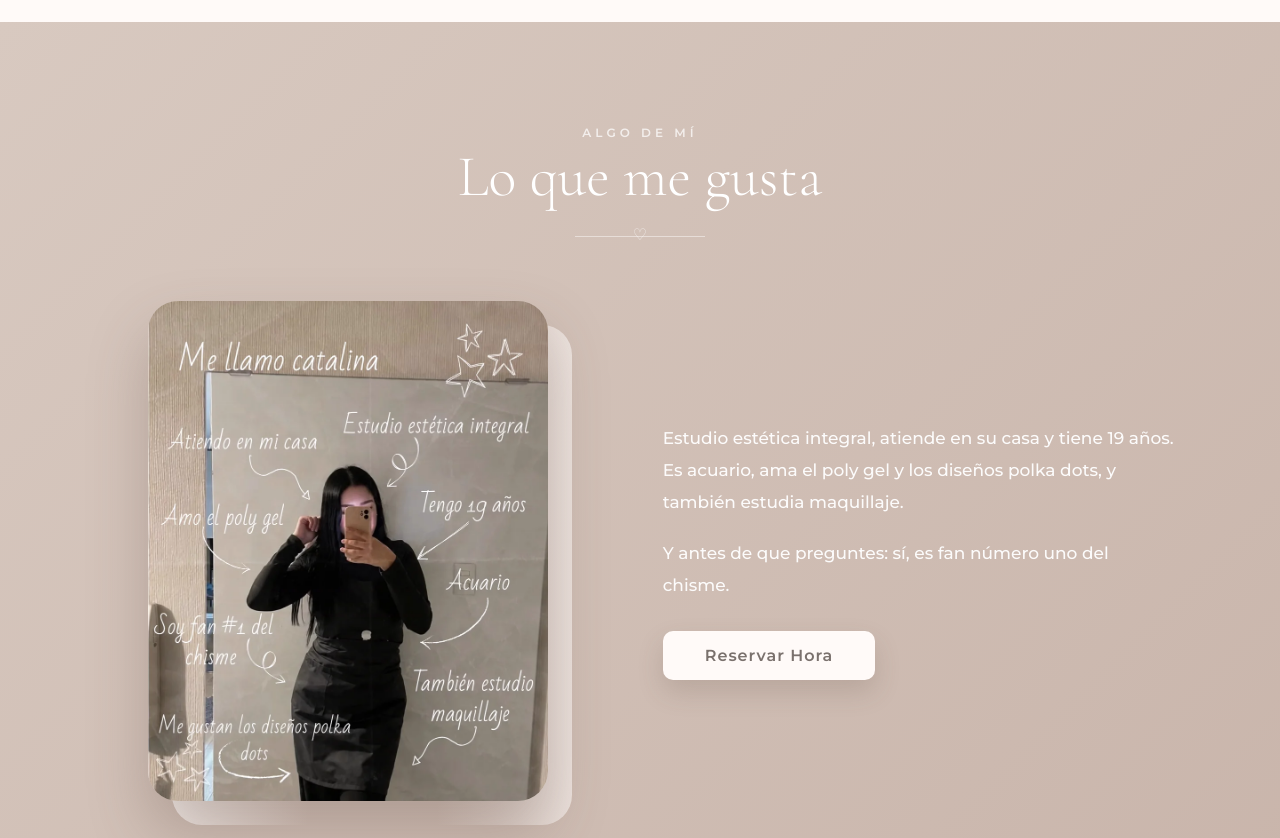
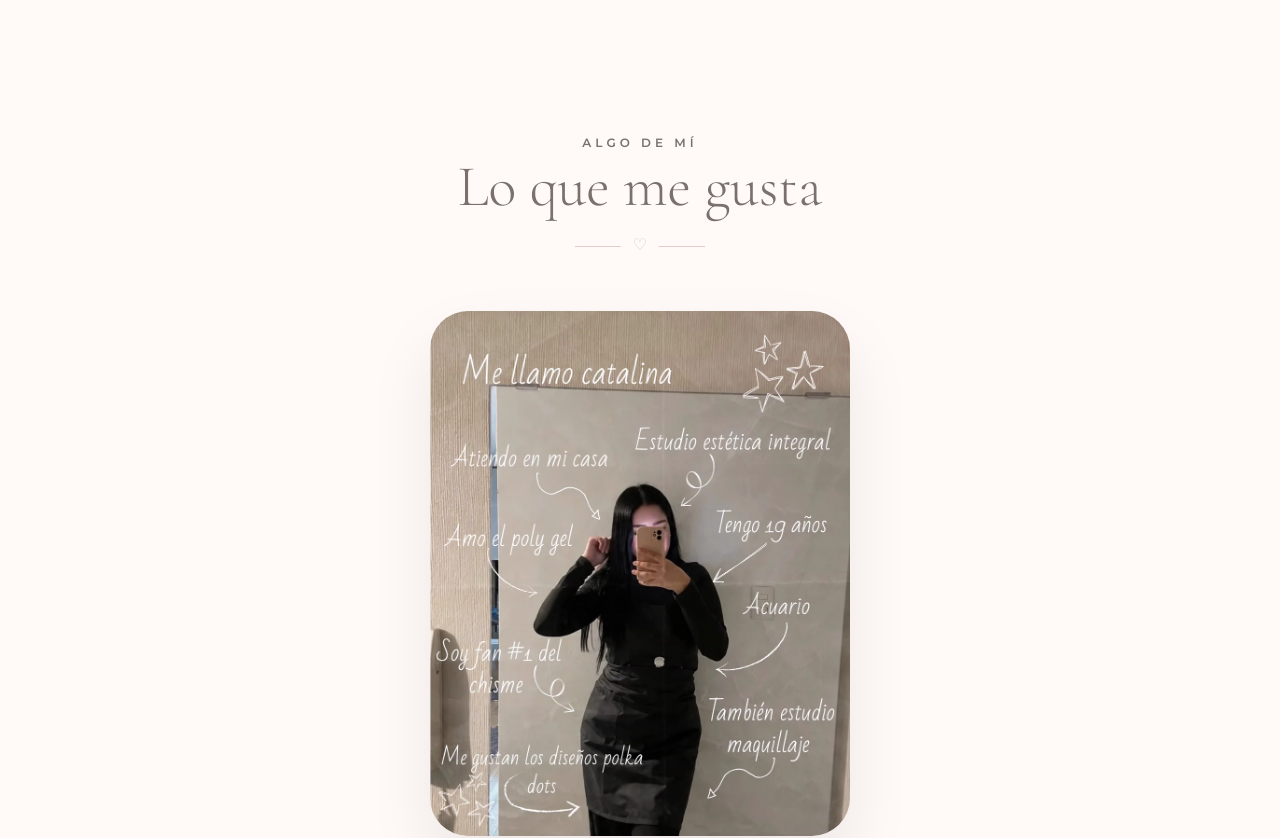
Before and after one commit to Diegozapa23/paginadelarosa, a website: page public/uno.html in a window 1280 px wide. Shown: the part 1920-2758 px from the top of the page. Drawn offline with Linux system fonts and the light colour scheme.

Commit message:
diseño: la seccion 'Lo que me gusta' vuelve a la paleta crema
La banda taupe se salia del color de la pagina. Ahora la seccion usa la
misma paleta que el resto (crema #fffaf8, titulo #7a716d, texto #5f5f5f y
el boton taupe de siempre) y cambia de composicion: foto centrada arriba
con el texto debajo, en vez de foto al lado como en 'Quien soy'.

```diff
--- a/public/uno.css
+++ b/public/uno.css
@@ -780,64 +780,51 @@ body.preloader-active .hero::before {
 
 
 /* ============================================
-   LO QUE ME GUSTA (banda taupe)
+   LO QUE ME GUSTA
    ============================================ */
 
 .personal {
-  padding: 100px 8%;
-  background: linear-gradient(135deg, #d8c9c0 0%, #c9b5ab 100%);
+  padding: 110px 8%;
+  background: #fffaf8;
   text-align: center;
-}
-
-.personal-header .section-subtitle {
-  color: rgba(255, 255, 255, 0.72);
 }
 
 .personal-header h2 {
   font-family: 'Cormorant Garamond', serif;
   font-size: 58px;
   font-weight: 300;
-  color: #fff;
+  color: #7a716d;
   margin-bottom: 6px;
 }
 
-.personal-header .section-divider {
-  background: rgba(255, 255, 255, 0.45);
-}
-
-.personal-header .section-divider::after {
-  background: transparent;
-  color: rgba(255, 255, 255, 0.7);
-}
-
 .personal-wrapper {
-  display: grid;
-  grid-template-columns: 1fr 1.05fr;
-  gap: 70px;
+  display: flex;
+  flex-direction: column;
   align-items: center;
-  max-width: 1080px;
+  gap: 44px;
+  max-width: 900px;
   margin: 64px auto 0;
-  text-align: left;
 }
 
 .personal-image {
   position: relative;
   width: 100%;
-  max-width: 400px;
-  justify-self: center;
+  max-width: 420px;
 }
 
 .personal-image::before {
   content: "";
   position: absolute;
-  inset: 24px -24px -24px 24px;
-  border-radius: 30px;
+  inset: 26px -26px -26px 26px;
+  border-radius: 38px;
   background: linear-gradient(
     to right,
-    rgba(255, 250, 248, 0.75) 0%,
-    rgba(255, 250, 248, 0) 34%,
-    rgba(255, 250, 248, 0) 66%,
-    rgba(255, 250, 248, 0.6) 100%
+    #fffaf8 0%,
+    rgba(255, 250, 248, 0.55) 10%,
+    rgba(255, 250, 248, 0) 26%,
+    rgba(255, 250, 248, 0) 74%,
+    rgba(255, 250, 248, 0.5) 90%,
+    #fffaf8 100%
   );
   z-index: 0;
 }
@@ -846,32 +833,29 @@ body.preloader-active .hero::before {
   position: relative;
   z-index: 1;
   width: 100%;
-  border-radius: 30px;
+  border-radius: 38px;
   display: block;
-  box-shadow: 0 30px 60px rgba(90, 70, 60, 0.28);
+  box-shadow: 0 30px 65px rgba(0, 0, 0, 0.08);
+}
+
+.personal-text {
+  max-width: 640px;
 }
 
 .personal-text p {
   font-size: 17px;
   line-height: 1.9;
-  color: rgba(255, 255, 255, 0.94);
+  color: #5f5f5f;
   margin-bottom: 18px;
 }
 
 .personal-text .about-btn {
-  margin-top: 12px;
-  background: #fffaf8;
-  color: #7a716d;
-  box-shadow: 0 12px 26px rgba(90, 70, 60, 0.18);
-}
-
-.personal-text .about-btn:hover {
-  background: #fff;
+  margin-top: 14px;
 }
 
 @media (max-width: 767px) {
   .personal {
-    padding: 72px 6%;
+    padding: 80px 6%;
   }
 
   .personal-header h2 {
@@ -879,10 +863,8 @@ body.preloader-active .hero::before {
   }
 
   .personal-wrapper {
-    grid-template-columns: 1fr;
-    gap: 34px;
-    margin-top: 40px;
-    text-align: center;
+    gap: 32px;
+    margin-top: 44px;
   }
 
   .personal-image {
```
